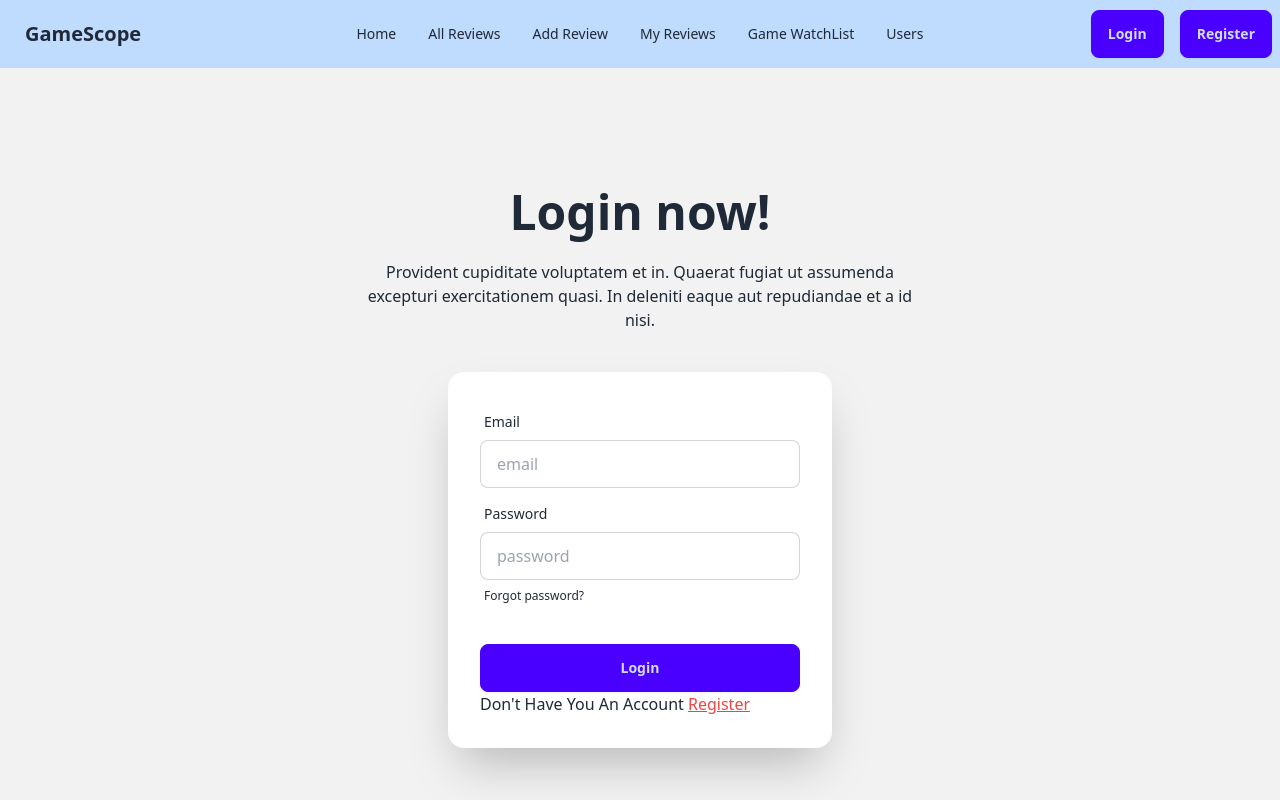
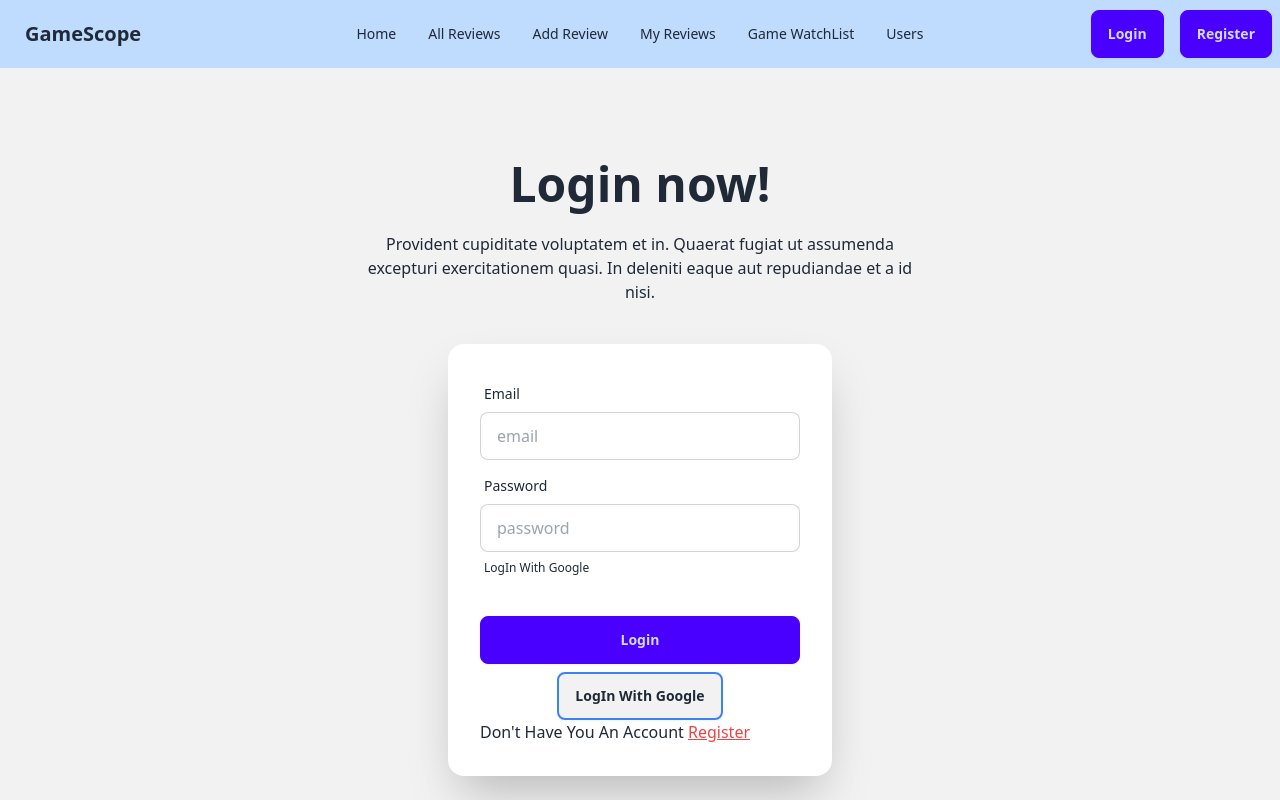
Before and after one commit to arman-miaa/GameScope, a React (Vite) app: page /login in a window 1280 px wide. Shown: the top 800 px of the page. Built offline with nearby package versions, Linux system fonts and the light colour scheme.

Commit message:
added login option with google on login page

```diff
--- a/src/pages/Loing.jsx
+++ b/src/pages/Loing.jsx
@@ -1,9 +1,10 @@
 import { useContext } from "react";
 import { Link } from "react-router-dom";
 import { AuthContext } from "../provider/AuthProvider";
+import { toast } from "react-toastify";
 
 const Loing = () => {
-  const { signInUser } = useContext(AuthContext);
+  const { signInUser, sigInWithGoogle } = useContext(AuthContext);
   const handleSubmit = (e) => {
     e.preventDefault();
     const form = e.target;
@@ -31,6 +32,16 @@ const Loing = () => {
         });
     });
   };
+
+  const handleSignInUserWithGoogle = () => {
+    console.log('clicked on google');
+    sigInWithGoogle()
+      .then(result => {
+        console.log(result.user);
+        toast.success('loggin success')
+    })
+  };
+
   return (
     <div className="hero bg-base-200 min-h-screen">
       <div className="hero-content flex-col ">
@@ -69,12 +80,15 @@ const Loing = () => {
               />
               <label className="label">
                 <a href="#" className="label-text-alt link link-hover">
-                  Forgot password?
+                 LogIn With Google
                 </a>
               </label>
             </div>
             <div className="form-control mt-6">
               <button className="btn btn-primary">Login</button>
+              <div className="mx-auto mt-2">
+                <h3 onClick={handleSignInUserWithGoogle} className="btn border-2 border-blue-500">LogIn With Google</h3>
+              </div>
               <p>
                 Don't Have You An Account{" "}
                 <Link to="/signup" className="text-red-500 underline">
--- a/src/provider/AuthProvider.jsx
+++ b/src/provider/AuthProvider.jsx
@@ -1,10 +1,10 @@
 import React, { createContext, useState } from 'react';
 import auth from '../firebase/firebase.init';
-import { createUserWithEmailAndPassword, signInWithEmailAndPassword } from 'firebase/auth';
+import { createUserWithEmailAndPassword, GoogleAuthProvider, ProviderId, signInWithEmailAndPassword, signInWithPopup } from 'firebase/auth';
 
 
 export const AuthContext = createContext();
-
+const googleProvider = new GoogleAuthProvider();
 const AuthProvider = ({ children }) => {
     const [loader, setLoader] = useState(true);
     const [users, setUsers] = useState(null);
@@ -18,6 +18,10 @@ const AuthProvider = ({ children }) => {
         return signInWithEmailAndPassword(auth, email, password);
     }
 
+    const sigInWithGoogle = () => {
+        return signInWithPopup(auth, googleProvider);
+    }
+
 
     const authInfo = {
       name: "arman mia",
@@ -26,6 +30,7 @@ const AuthProvider = ({ children }) => {
       setLoader,
       createUser,
       signInUser,
+      sigInWithGoogle,
     };
     return (
         <div>
```
